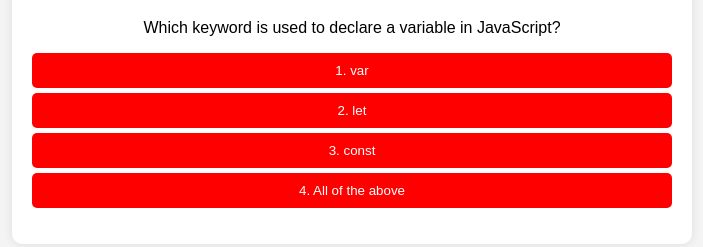
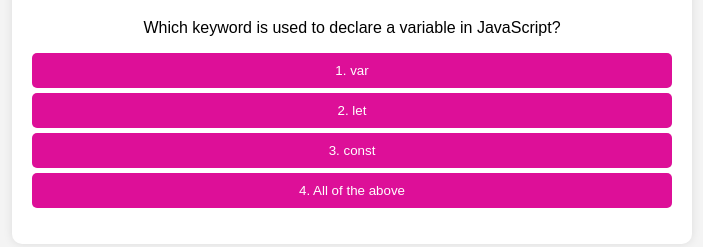
Before and after one commit to Dharmendra1326/js-quiz-app, a plain HTML site: page index.html in a window 1280 px wide. Shown: the part 131-378 px from the top of the page, without its empty margins (288-991 px from the left). Drawn offline with Linux system fonts and the light colour scheme.

Commit message:
Updated changes

```diff
--- a/style.css
+++ b/style.css
@@ -25,7 +25,7 @@ h1 {
 }
 
 button {
-    background-color: red;
+    background-color: rgb(221, 15, 152);
     color: white;
     padding: 10px 20px;
     border: none;
@@ -35,7 +35,7 @@ button {
 }
 
 button:hover {
-    background-color: darkblue;
+    background-color: rgb(94, 94, 223);
 }
 button {
     display: block; /* Saare options ek ek line me aayenge */
```
